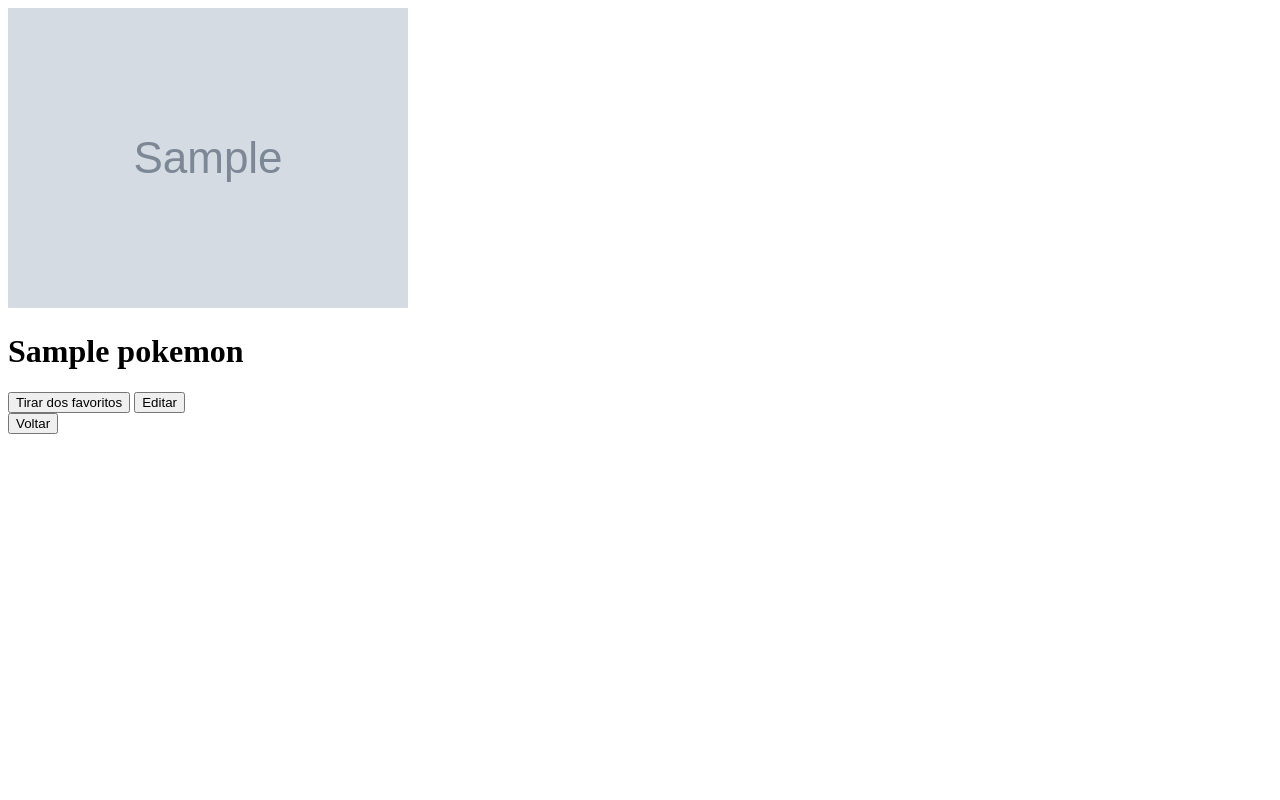
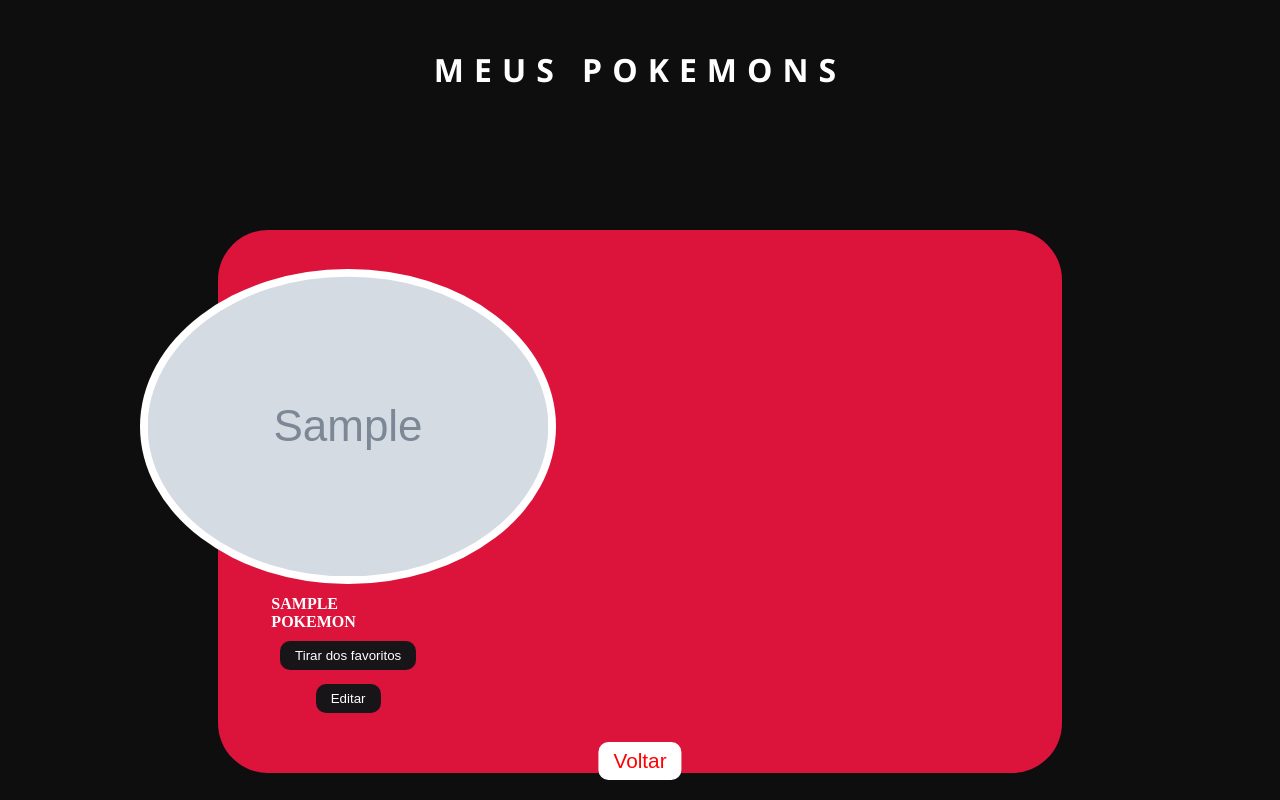
Before and after one commit to Eduardo-mEsteves/Pokedex, a Django app: page /webdex/favoritos/ in a window 1280 px wide. Run offline with Django 5.2, Linux system fonts and the light colour scheme; tables that the repository leaves empty hold one stand-in row (values such as "Sample post"); grey boxes marked "Sample" are stand-in pictures.

Commit message:
CSS de favoritos adicionado

```diff
--- /dev/null
+++ b/app/static/css/favoritos.css
@@ -0,0 +1,104 @@
+body {
+    margin: 0;
+    display: flex;
+    align-items: center;
+    justify-content: center;
+    height: 100vh;
+    background-color: #0f0e0f;
+    flex-wrap: wrap;
+
+}
+
+input{
+    border: none;
+    background-color: #0f0e0f;
+    color: white;
+    padding: 10px 60px 10px 20px;
+    border-radius: 10px;
+    transition: box-shadow, 0.2s;
+}
+
+input:focus {
+    outline: none;
+    box-shadow: 0 0 0 2px #ffffff;
+}
+
+button{
+    padding: 7px 15px;
+    border-radius: 10px;
+    border: none;
+    background-color: #171518;
+    color: white;
+    border: #3d393f 1px ;
+    cursor: pointer;
+    transition: background-color, 0.2s,border ,0.2s ;
+    transition: transform 0.2s;
+}
+
+button:hover{
+    background-color: #1f1d20;
+    border: #1f1d20 solid 1px;
+    background-color: rgb(255, 255, 255);
+    transform: scale(1.1);
+    color: red;
+}
+
+img {
+    background-color: white;
+    padding: 5%;
+    border-radius: 50%;
+    transition: transform 0.2s;
+}
+
+img:hover {
+    transform: scale(1.1);
+    transition: transform 0.2s;
+}
+
+#pokemons {
+    margin: 0 4% 0 4%;
+    padding: 3% 3% 3% 3%;
+    width: 60%;
+    display: flex;
+    flex-direction: row;
+    flex-wrap: wrap;
+    background-color: crimson;
+    border-radius: 50px;
+    margin-top: 5%;
+    bottom: 0;
+}
+
+#pokemon {
+    display: flex;
+    flex-direction: column;
+    width: 20%;
+    align-items: center;
+    margin: 0 2% 2% 2%;
+    font-size: 50%;
+    color: white;
+    overflow-wrap: break-word;
+}
+
+#pokemon button{
+    margin-bottom: 10%;
+    width: auto;
+}
+
+#voltar {
+    position: fixed;
+    bottom: 20px;
+    left: 50%;
+    transform: translateX(-50%);
+    font-size: 130%;
+    background-color: white;
+    color: red;
+}
+
+#cabecalho {
+    top: 20px;
+    left: 50%;
+    color: white;
+    font-family: 'Segoe UI', Tahoma, Geneva, Verdana, sans-serif;
+    font-size: 2em;
+    letter-spacing: 10px;
+}
--- a/app/templates/html/favoritos.html
+++ b/app/templates/html/favoritos.html
@@ -4,19 +4,21 @@
 <head>
     <meta charset="UTF-8">
     <meta name="viewport" content="width=device-width, initial-scale=1.0">
+    <link rel="stylesheet" href="{% static 'css/favoritos.css' %}">
     <title>WebDex | Favoritos</title>
 </head>
 <body>
-    <div>
+    <h1 id="cabecalho">MEUS POKEMONS</h1>
+    <div id="pokemons">
         {% for favorito in favoritos %}
             <div id="pokemon">
                 <img src="{{favorito.img}}">
-                <h1>{{favorito.nome}}</h1>
+                <h1>{{favorito.nome| upper}}</h1>
                 <a href="{% url 'retira-pokemon' favorito.id %}"><button>Tirar dos favoritos</button></a>
                 <a href=""><button>Editar</button></a>
             </div>
         {% endfor %}
-        <a href="{% url 'webdex-home' %}"><button>Voltar</button></a>
-    </div>
+        <a href="{% url 'webdex-home' %}"><button id="voltar">Voltar</button></a>
+    </div> <br>
 </body>
 </html>
```
